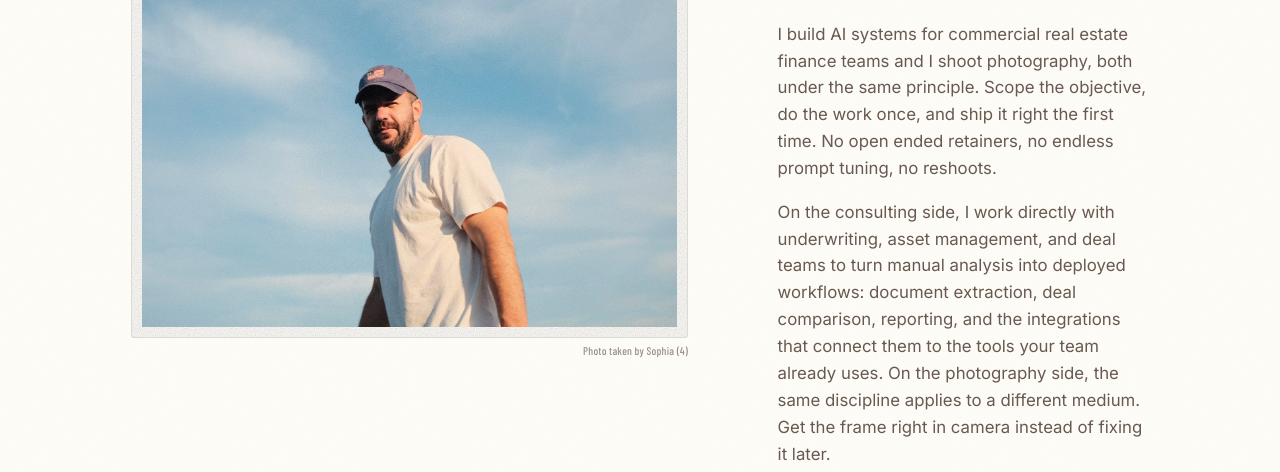
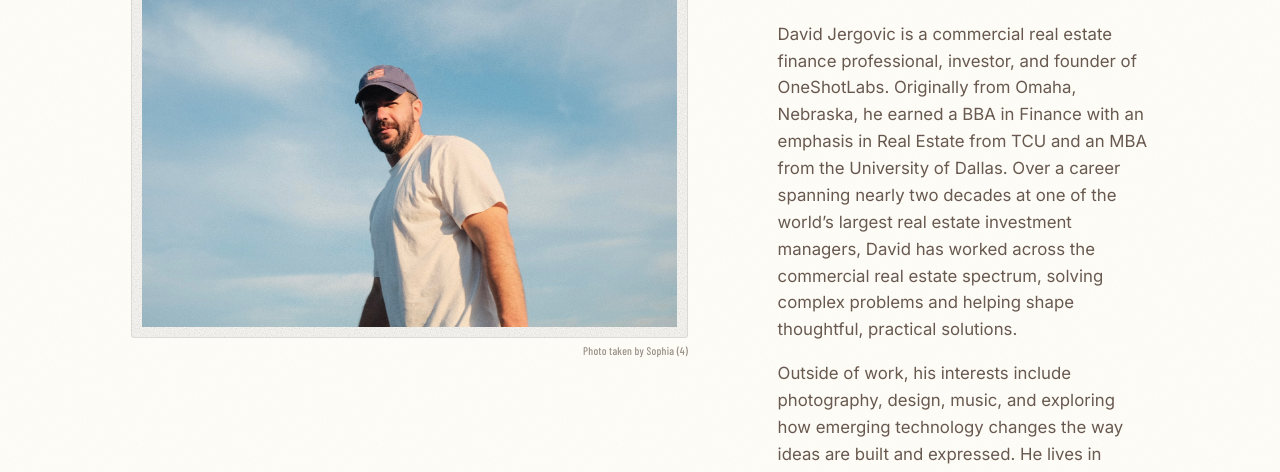
Before and after one commit to OneShotLabs/oneshotlabs-site, a website: page bio.html in a window 1280 px wide. Shown: the part 300-772 px from the top of the page. Drawn offline with nearby package versions, Linux system fonts and the light colour scheme.

Commit message:
Update bio with canonical origin story

```diff
--- a/bio.html
+++ b/bio.html
@@ -45,16 +45,16 @@
       <div class="about-copy reveal">
         <h1>Bio</h1>
         <p>
-          I build AI systems for commercial real estate finance teams and I shoot photography, both under
-          the same principle. Scope the objective, do the work once, and ship it right the first time.
-          No open ended retainers, no endless prompt tuning, no reshoots.
+          David Jergovic is a commercial real estate finance professional, investor, and founder of OneShotLabs.
+          Originally from Omaha, Nebraska, he earned a BBA in Finance with an emphasis in Real Estate from TCU
+          and an MBA from the University of Dallas. Over a career spanning nearly two decades at one of the
+          world’s largest real estate investment managers, David has worked across the commercial real estate
+          spectrum, solving complex problems and helping shape thoughtful, practical solutions.
         </p>
         <p>
-          On the consulting side, I work directly with underwriting, asset management, and deal teams to
-          turn manual analysis into deployed workflows: document extraction, deal comparison, reporting,
-          and the integrations that connect them to the tools your team already uses. On the photography
-          side, the same discipline applies to a different medium. Get the frame right in camera instead
-          of fixing it later.
+          Outside of work, his interests include photography, design, music, and exploring how emerging technology
+          changes the way ideas are built and expressed. He lives in Chicago with his wife, Kate, their daughters
+          Sophia and Frankie, and their English Bulldog, Bo.
         </p>
         <p>
           <a href="contact.html" class="btn btn-accent">Get in touch</a>
```
